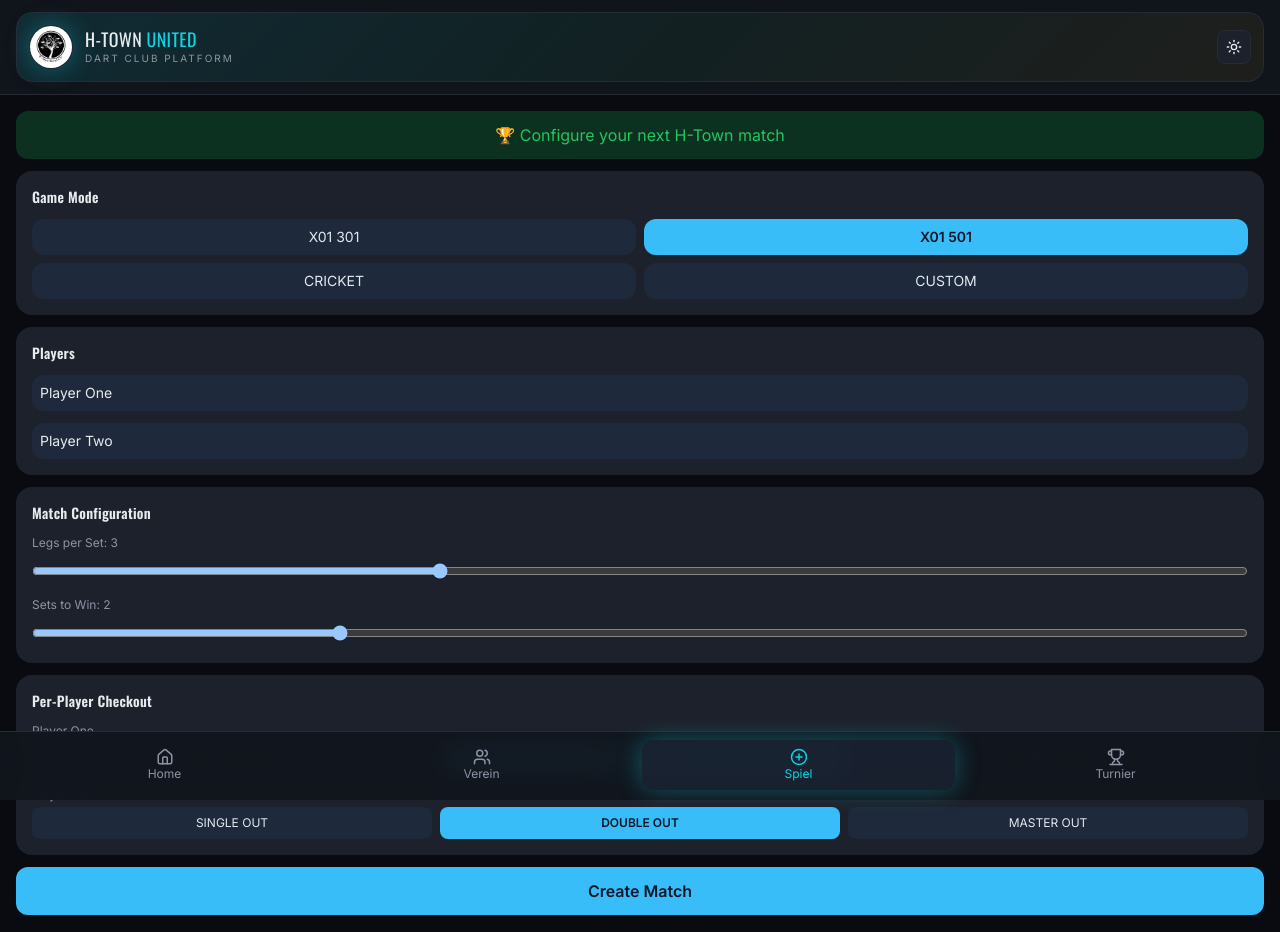
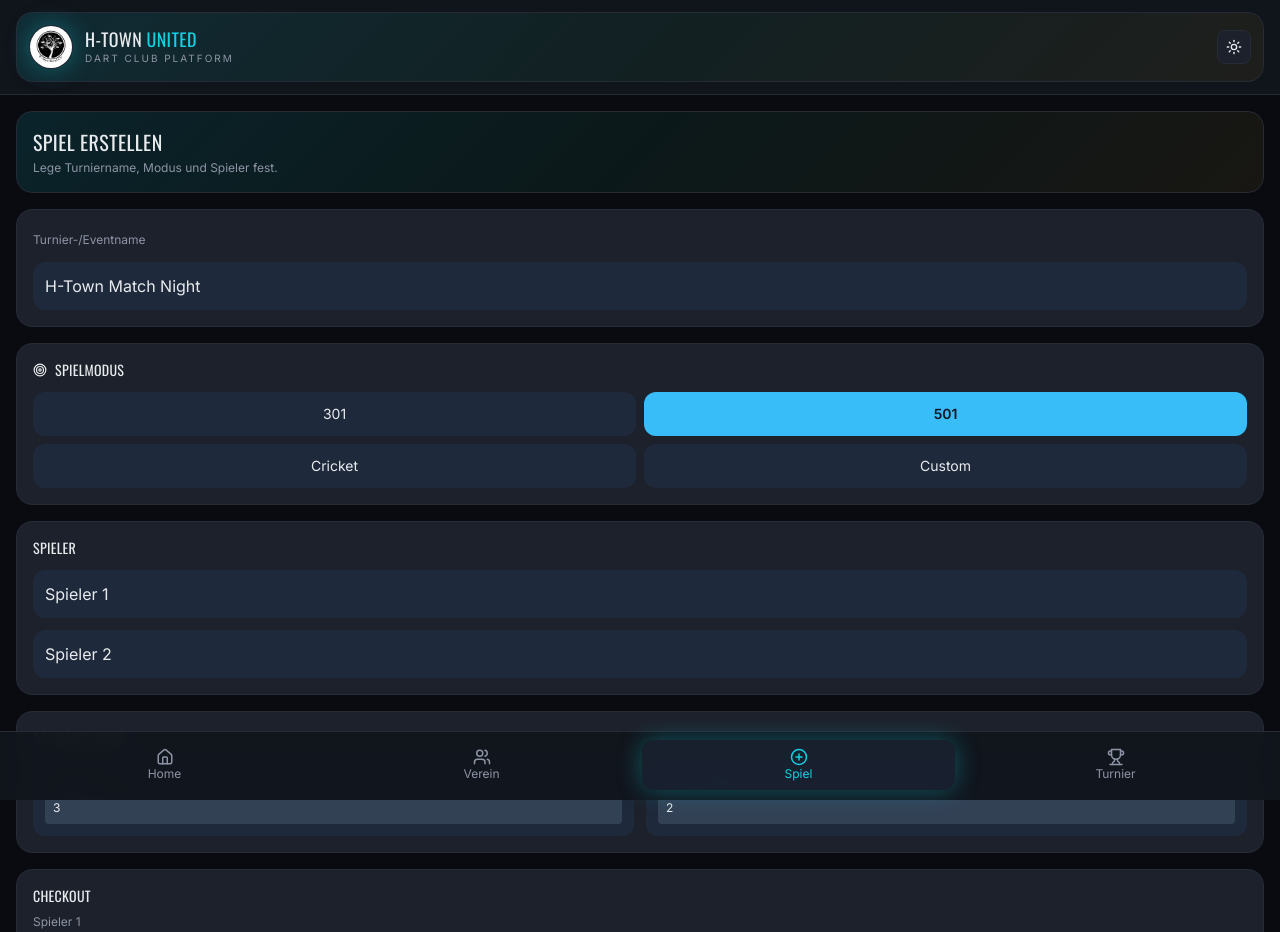
Before and after one commit to Martin-Mue/H-Town-United-Dartsapp-byClawdbot, a React (Vite) app in the folder frontend/: page /new-game in a window 1280 px wide. Shown: the top 932 px of the page. Built offline with nearby package versions, Linux system fonts and the light colour scheme.

Commit message:
feat: overhaul game setup flow and restore functional match scoring with camera beta

```diff
--- a/frontend/src/features/games/MatchLivePage.tsx
+++ b/frontend/src/features/games/MatchLivePage.tsx
@@ -1,30 +1,61 @@
-import { useEffect, useMemo, useState } from 'react';
+import { useEffect, useMemo, useRef, useState } from 'react';
+import { Camera, CameraOff } from 'lucide-react';
 import { useNavigate, useParams } from 'react-router-dom';
 import { GameApiClient, type MatchStateDto } from '../../services/GameApiClient';
 
 const apiClient = new GameApiClient('http://localhost:8080');
+const CRICKET_TARGETS: Array<15 | 16 | 17 | 18 | 19 | 20 | 25> = [20, 19, 18, 17, 16, 15, 25];
 
 export function MatchLivePage() {
   const navigate = useNavigate();
   const { matchId = '' } = useParams();
+  const videoRef = useRef<HTMLVideoElement | null>(null);
   const [state, setState] = useState<MatchStateDto | null>(null);
   const [multiplier, setMultiplier] = useState<1 | 2 | 3>(1);
   const [selected, setSelected] = useState<number>(20);
+  const [cricketTarget, setCricketTarget] = useState<15 | 16 | 17 | 18 | 19 | 20 | 25>(20);
   const [submitting, setSubmitting] = useState(false);
+  const [cameraOn, setCameraOn] = useState(false);
+  const [cameraHint, setCameraHint] = useState<string | null>(null);
 
   useEffect(() => {
     if (!matchId) return;
     apiClient.getMatch(matchId).then(setState).catch(() => undefined);
   }, [matchId]);
 
+  const isCricket = state?.mode === 'CRICKET';
   const active = useMemo(() => state?.players.find((p) => p.playerId === state.activePlayerId), [state]);
+
+  const toggleCamera = async () => {
+    if (cameraOn) {
+      const stream = videoRef.current?.srcObject as MediaStream | null;
+      stream?.getTracks().forEach((t) => t.stop());
+      if (videoRef.current) videoRef.current.srcObject = null;
+      setCameraOn(false);
+      return;
+    }
+
+    try {
+      const stream = await navigator.mediaDevices.getUserMedia({ video: { facingMode: 'environment' }, audio: false });
+      if (videoRef.current) {
+        videoRef.current.srcObject = stream;
+        await videoRef.current.play();
+      }
+      setCameraHint('Kamera aktiv (Beta): visuelle Assistenz vorbereitet, Auto-Scoring folgt als nächster Schritt.');
+      setCameraOn(true);
+    } catch {
+      setCameraHint('Kamera konnte nicht gestartet werden. Browser-Berechtigung prüfen.');
+    }
+  };
 
   const submit = async () => {
     if (!state) return;
     setSubmitting(true);
     try {
-      const next = await apiClient.registerTurn(state.matchId, {
-        points: Math.min(60, selected * multiplier),
+      const next = isCricket
+        ? await apiClient.registerCricketTurn(state.matchId, { targetNumber: cricketTarget, multiplier })
+        : await apiClient.registerTurn(state.matchId, {
+            points: Math.min(60, selected === 50 ? 50 : selected * multiplier),
             finalDartMultiplier: multiplier,
           });
       setState(next);
@@ -37,14 +68,14 @@ export function MatchLivePage() {
   if (!state) return <p className="card-bg rounded-xl p-4">Loading…</p>;
 
   return (
-    <section className="min-h-[70vh] flex flex-col items-center justify-start gap-4">
+    <section className="min-h-[70vh] flex flex-col items-center gap-4">
       <div className="w-full max-w-xl grid grid-cols-2 gap-3">
         {state.players.map((p) => {
           const activePlayer = p.playerId === state.activePlayerId;
           return (
             <div key={p.playerId} className={`rounded-xl border p-4 text-center ${activePlayer ? 'border-sky-400 glow-cyan' : 'soft-border card-bg'}`}>
               <p className="font-semibold">{p.displayName}</p>
-              <p className="text-5xl font-bold leading-none mt-1">{p.score}</p>
+              <p className="text-5xl font-bold leading-none mt-1">{isCricket ? p.cricketScore : p.score}</p>
               <p className="text-xs muted-text mt-1">Ø {p.average}</p>
             </div>
           );
@@ -54,6 +85,16 @@ export function MatchLivePage() {
       <p className="primary-text text-sm font-semibold">{active?.displayName} wirft</p>
 
       <div className="w-full max-w-xl rounded-2xl border soft-border card-bg p-4 space-y-3">
+        <div className="flex items-center justify-between">
+          <h3 className="text-sm uppercase">Wurf Eingabe</h3>
+          <button onClick={toggleCamera} className="rounded-lg bg-slate-800 px-2 py-1 text-xs flex items-center gap-1">
+            {cameraOn ? <CameraOff size={14} /> : <Camera size={14} />} {cameraOn ? 'Kamera aus' : 'Kamera'}
+          </button>
+        </div>
+
+        {cameraOn && <video ref={videoRef} className="w-full rounded-xl border soft-border bg-black" muted playsInline />}
+        {cameraHint && <p className="text-[11px] muted-text">{cameraHint}</p>}
+
         <div className="grid grid-cols-3 gap-2">
           {[1, 2, 3].map((v) => (
             <button key={v} onClick={() => setMultiplier(v as 1 | 2 | 3)} className={`rounded-lg p-2 text-sm ${multiplier === v ? 'bg-sky-400 text-slate-900 font-semibold' : 'bg-slate-800'}`}>
@@ -62,6 +103,16 @@ export function MatchLivePage() {
           ))}
         </div>
 
+        {isCricket ? (
+          <div className="grid grid-cols-4 gap-2">
+            {CRICKET_TARGETS.map((n) => (
+              <button key={n} onClick={() => setCricketTarget(n)} className={`rounded-lg p-2 text-sm ${cricketTarget === n ? 'bg-sky-400 text-slate-900 font-semibold' : 'bg-slate-800'}`}>
+                {n === 25 ? 'Bull' : n}
+              </button>
+            ))}
+          </div>
+        ) : (
+          <>
             <div className="grid grid-cols-7 gap-2">
               {Array.from({ length: 20 }, (_, i) => i + 1).map((n) => (
                 <button key={n} onClick={() => setSelected(n)} className={`rounded-lg p-2 text-sm ${selected === n ? 'bg-sky-400 text-slate-900 font-semibold' : 'bg-slate-800'}`}>
@@ -69,15 +120,21 @@ export function MatchLivePage() {
                 </button>
               ))}
             </div>
-
             <div className="grid grid-cols-3 gap-2">
               <button onClick={() => setSelected(0)} className="rounded-lg bg-slate-800 p-2 text-xs">Miss</button>
               <button onClick={() => setSelected(25)} className="rounded-lg bg-slate-800 p-2 text-xs">Bull</button>
               <button onClick={() => setSelected(50)} className="rounded-lg bg-slate-800 p-2 text-xs">Bullseye</button>
             </div>
+          </>
+        )}
 
-        <p className="text-center text-4xl font-bold primary-text">{Math.min(60, selected * multiplier)} <span className="text-base app-text">Punkte</span></p>
-        <button onClick={submit} disabled={submitting} className="w-full rounded-xl bg-sky-400 p-3 text-slate-900 font-semibold">{submitting ? 'Speichern…' : 'WURF EINTRAGEN'}</button>
+        <p className="text-center text-4xl font-bold primary-text">
+          {isCricket ? `${cricketTarget === 25 ? 'Bull' : cricketTarget} x${multiplier}` : `${Math.min(60, selected === 50 ? 50 : selected * multiplier)} Punkte`}
+        </p>
+
+        <button onClick={submit} disabled={submitting} className="w-full rounded-xl bg-sky-400 p-3 text-slate-900 font-semibold">
+          {submitting ? 'Speichern…' : 'WURF EINTRAGEN'}
+        </button>
       </div>
     </section>
   );
--- a/frontend/src/features/games/NewGamePage.tsx
+++ b/frontend/src/features/games/NewGamePage.tsx
@@ -1,19 +1,19 @@
 import { useState } from 'react';
 import { useNavigate } from 'react-router-dom';
-import { WinnerBanner } from '../../components/game/WinnerBanner';
+import { Trophy, Target } from 'lucide-react';
 import { GameApiClient, type CheckoutMode, type GameMode } from '../../services/GameApiClient';
 
 const apiClient = new GameApiClient('http://localhost:8080');
 
-/** Entry flow for configuring game mode, checkout constraints, and match format. */
 export function NewGamePage() {
   const navigate = useNavigate();
 
   const [mode, setMode] = useState<GameMode>('X01_501');
+  const [eventName, setEventName] = useState('H-Town Match Night');
   const [legsPerSet, setLegsPerSet] = useState(3);
   const [setsToWin, setSetsToWin] = useState(2);
-  const [playerOneName, setPlayerOneName] = useState('Player One');
-  const [playerTwoName, setPlayerTwoName] = useState('Player Two');
+  const [playerOneName, setPlayerOneName] = useState('Spieler 1');
+  const [playerTwoName, setPlayerTwoName] = useState('Spieler 2');
   const [playerOneCheckout, setPlayerOneCheckout] = useState<CheckoutMode>('DOUBLE_OUT');
   const [playerTwoCheckout, setPlayerTwoCheckout] = useState<CheckoutMode>('DOUBLE_OUT');
   const [isSubmitting, setIsSubmitting] = useState(false);
@@ -23,96 +23,108 @@ export function NewGamePage() {
     try {
       setIsSubmitting(true);
       setErrorMessage(null);
+
       const state = await apiClient.createMatch({
         mode,
         legsPerSet,
         setsToWin,
         startingPlayerId: 'p1',
         players: [
-          { playerId: 'p1', displayName: playerOneName.trim() || 'Player One', checkoutMode: playerOneCheckout },
-          { playerId: 'p2', displayName: playerTwoName.trim() || 'Player Two', checkoutMode: playerTwoCheckout },
+          { playerId: 'p1', displayName: playerOneName.trim() || 'Spieler 1', checkoutMode: playerOneCheckout },
+          { playerId: 'p2', displayName: playerTwoName.trim() || 'Spieler 2', checkoutMode: playerTwoCheckout },
         ],
       });
 
       window.localStorage.setItem('htown-active-match-id', state.matchId);
+      window.localStorage.setItem(`htown-match-meta-${state.matchId}`, JSON.stringify({ eventName, mode }));
       navigate(`/match/${state.matchId}`);
     } catch {
-      setErrorMessage('Match creation failed. Please ensure backend is running on localhost:8080.');
+      setErrorMessage('Match creation failed. Bitte Backend auf localhost:8080 starten.');
     } finally {
       setIsSubmitting(false);
     }
   };
 
   return (
-    <section className="space-y-3">
-      <WinnerBanner text="Configure your next H-Town match" />
+    <section className="space-y-4 animate-[fadeIn_.25s_ease]">
+      <article className="hero-gradient rounded-2xl border soft-border p-4">
+        <h2 className="text-xl uppercase">Spiel erstellen</h2>
+        <p className="text-xs muted-text mt-1">Lege Turniername, Modus und Spieler fest.</p>
+      </article>
 
-      <div className="rounded-2xl card-bg p-4 space-y-3">
-        <h2 className="text-sm font-semibold">Game Mode</h2>
+      <div className="card-bg rounded-2xl border soft-border p-4 space-y-3">
+        <label className="text-xs muted-text">Turnier-/Eventname</label>
+        <input
+          value={eventName}
+          onChange={(e) => setEventName(e.target.value)}
+          className="w-full rounded-xl bg-slate-800 p-3"
+          placeholder="z.B. Freitag Ligaabend"
+        />
+      </div>
+
+      <div className="card-bg rounded-2xl border soft-border p-4 space-y-3">
+        <h3 className="text-sm uppercase flex items-center gap-2"><Target size={14} /> Spielmodus</h3>
         <div className="grid grid-cols-2 gap-2">
-          {['X01_301', 'X01_501', 'CRICKET', 'CUSTOM'].map((entry) => (
+          {([
+            { key: 'X01_301', label: '301' },
+            { key: 'X01_501', label: '501' },
+            { key: 'CRICKET', label: 'Cricket' },
+            { key: 'CUSTOM', label: 'Custom' },
+          ] as Array<{ key: GameMode; label: string }>).map((entry) => (
             <button
-              key={entry}
-              onClick={() => setMode(entry as GameMode)}
-              className={`rounded-xl p-2 text-sm ${mode === entry ? 'bg-sky-400 text-slate-900 font-semibold' : 'bg-slate-800 text-slate-200'}`}
+              key={entry.key}
+              onClick={() => setMode(entry.key)}
+              className={`rounded-xl p-3 text-sm ${mode === entry.key ? 'bg-sky-400 text-slate-900 font-semibold' : 'bg-slate-800'}`}
             >
-              {entry.replace('_', ' ')}
+              {entry.label}
             </button>
           ))}
         </div>
       </div>
 
-      <div className="rounded-2xl card-bg p-4 space-y-3">
-        <h2 className="text-sm font-semibold">Players</h2>
-        <input value={playerOneName} onChange={(event) => setPlayerOneName(event.target.value)} className="w-full rounded-xl bg-slate-800 p-2 text-sm" />
-        <input value={playerTwoName} onChange={(event) => setPlayerTwoName(event.target.value)} className="w-full rounded-xl bg-slate-800 p-2 text-sm" />
+      <div className="card-bg rounded-2xl border soft-border p-4 space-y-3">
+        <h3 className="text-sm uppercase">Spieler</h3>
+        <input value={playerOneName} onChange={(e) => setPlayerOneName(e.target.value)} className="w-full rounded-xl bg-slate-800 p-3" />
+        <input value={playerTwoName} onChange={(e) => setPlayerTwoName(e.target.value)} className="w-full rounded-xl bg-slate-800 p-3" />
       </div>
 
-      <div className="rounded-2xl card-bg p-4 space-y-3">
-        <h2 className="text-sm font-semibold">Match Configuration</h2>
-        <label className="block text-xs muted-text">Legs per Set: {legsPerSet}</label>
-        <input type="range" min={1} max={7} value={legsPerSet} onChange={(e) => setLegsPerSet(Number(e.target.value))} className="w-full" />
-
-        <label className="block text-xs muted-text">Sets to Win: {setsToWin}</label>
-        <input type="range" min={1} max={5} value={setsToWin} onChange={(e) => setSetsToWin(Number(e.target.value))} className="w-full" />
+      <div className="card-bg rounded-2xl border soft-border p-4 space-y-3">
+        <h3 className="text-sm uppercase flex items-center gap-2"><Trophy size={14} /> Match Modi</h3>
+        <div className="grid grid-cols-2 gap-3 text-xs">
+          <label className="rounded-xl bg-slate-800 p-3">
+            <span className="muted-text">Legs pro Set</span>
+            <input type="number" min={1} max={15} value={legsPerSet} onChange={(e) => setLegsPerSet(Number(e.target.value || 1))} className="mt-1 w-full rounded bg-slate-700 p-2" />
+          </label>
+          <label className="rounded-xl bg-slate-800 p-3">
+            <span className="muted-text">Sets zum Sieg</span>
+            <input type="number" min={1} max={9} value={setsToWin} onChange={(e) => setSetsToWin(Number(e.target.value || 1))} className="mt-1 w-full rounded bg-slate-700 p-2" />
+          </label>
+        </div>
       </div>
 
-      <div className="rounded-2xl card-bg p-4 space-y-3">
-        <h2 className="text-sm font-semibold">Per-Player Checkout</h2>
-        <CheckoutSelector label={playerOneName || 'Player One'} value={playerOneCheckout} onChange={setPlayerOneCheckout} />
-        <CheckoutSelector label={playerTwoName || 'Player Two'} value={playerTwoCheckout} onChange={setPlayerTwoCheckout} />
+      <div className="card-bg rounded-2xl border soft-border p-4 space-y-2">
+        <h3 className="text-sm uppercase">Checkout</h3>
+        <CheckoutSelector label={playerOneName || 'Spieler 1'} value={playerOneCheckout} onChange={setPlayerOneCheckout} />
+        <CheckoutSelector label={playerTwoName || 'Spieler 2'} value={playerTwoCheckout} onChange={setPlayerTwoCheckout} />
       </div>
 
       {errorMessage && <p className="rounded-xl bg-red-900/40 p-3 text-sm text-red-100">{errorMessage}</p>}
 
-      <button onClick={createMatch} disabled={isSubmitting} className="w-full rounded-xl bg-sky-400 p-3 text-slate-900 font-semibold disabled:opacity-60">
-        {isSubmitting ? 'Creating match…' : 'Create Match'}
+      <button onClick={createMatch} disabled={isSubmitting} className="w-full rounded-xl bg-sky-400 p-3 text-slate-900 font-semibold">
+        {isSubmitting ? 'Erstelle Spiel…' : 'Spiel starten'}
       </button>
     </section>
   );
 }
 
-function CheckoutSelector({
-  label,
-  value,
-  onChange,
-}: {
-  label: string;
-  value: CheckoutMode;
-  onChange: (value: CheckoutMode) => void;
-}) {
+function CheckoutSelector({ label, value, onChange }: { label: string; value: CheckoutMode; onChange: (value: CheckoutMode) => void }) {
   const options: CheckoutMode[] = ['SINGLE_OUT', 'DOUBLE_OUT', 'MASTER_OUT'];
-
   return (
     <div>
       <p className="text-xs muted-text mb-1">{label}</p>
       <div className="grid grid-cols-3 gap-2">
         {options.map((option) => (
-          <button
-            key={option}
-            onClick={() => onChange(option)}
-            className={`rounded-lg p-2 text-xs ${value === option ? 'bg-sky-400 text-slate-900 font-semibold' : 'bg-slate-800 text-slate-200'}`}
-          >
+          <button key={option} onClick={() => onChange(option)} className={`rounded-lg p-2 text-xs ${value === option ? 'bg-sky-400 text-slate-900 font-semibold' : 'bg-slate-800'}`}>
             {option.replace('_', ' ')}
           </button>
         ))}
```
Lines whose indentation alone changed are shown as unchanged.
